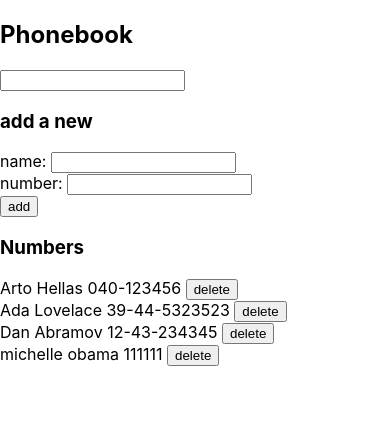
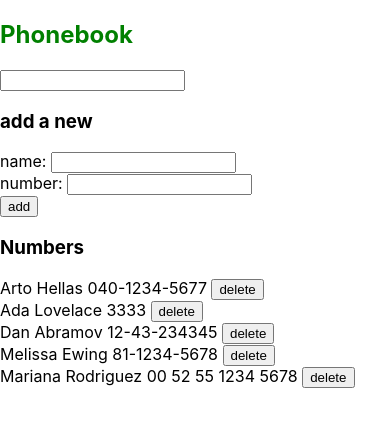
Before and after one commit to sainioan/fullstack2020, a React (Create React App) app in the folder part2/phonebook/: page / in a window 390 px wide. Shown: the top 426 px of the page. Built offline with nearby package versions, Linux system fonts and the light colour scheme; data requests are answered from the project's data file.

Commit message:
phonebookStyles

```diff
--- a/part2/phonebook/db.json
+++ b/part2/phonebook/db.json
@@ -2,12 +2,12 @@
   "persons": [
     {
       "name": "Arto Hellas",
-      "number": "040-123456",
+      "number": "040-1234-5677",
       "id": 1
     },
     {
       "name": "Ada Lovelace",
-      "number": "39-44-5323523",
+      "number": "3333",
       "id": 2
     },
     {
@@ -16,9 +16,14 @@
       "id": 3
     },
     {
-      "name": "michelle obama",
-      "number": "111111",
-      "id": 5
+      "name": "Melissa Ewing",
+      "number": "81-1234-5678",
+      "id": 6
+    },
+    {
+      "name": "Mariana Rodriguez",
+      "number": "00 52 55 1234 5678",
+      "id": 7
     }
   ]
 }
--- a/part2/phonebook/package.json
+++ b/part2/phonebook/package.json
@@ -9,6 +9,7 @@
     "axios": "^0.19.2",
     "react": "^16.13.1",
     "react-dom": "^16.13.1",
+    "react-notifications": "^1.6.0",
     "react-scripts": "3.4.1",
     "react-search-field": "^1.0.0"
   },
@@ -18,7 +19,6 @@
     "test": "react-scripts test",
     "eject": "react-scripts eject",
     "server": "json-server -p3001 --watch db.json"
-
   },
   "eslintConfig": {
     "extends": "react-app"
--- a/part2/phonebook/src/App.css
+++ b/part2/phonebook/src/App.css
@@ -36,6 +36,22 @@ li:before {
   font-size: calc(10px + 2vmin);
   color: white;
 }
+.messageToBeShown {
+  color: green;
+  font-size: 20x;
+  border-style: solid;
+  border-radius: 5px;
+  padding: 10px;
+  margin-bottom: 10px;
+}
+.errorToBeShown {
+  color: red;
+  font-size: 20px;
+  border-style: solid;
+  border-radius: 5px;
+  padding: 10px;
+  margin-bottom: 10px;
+}
 
 .App-link {
   color: #61dafb;
--- a/part2/phonebook/src/App.js
+++ b/part2/phonebook/src/App.js
@@ -1,17 +1,22 @@
 import React, { useState, useEffect } from 'react'
 import Persons from './components/Persons'
 import Filter from './components/Filter'
+import Notification from './components/Notification'
 import PersonForm from './components/PersonForm'
 import personsService from './services/persons';
+import './App.css';
+import './index.css';
 import axios from 'axios'
 
 
+
 const App = () => {
-	const [ persons, setPersons ] = useState([])
-	const [ newName, setNewName ] = useState('')
-	const [ newFilter, setNewFilter ] = useState('')
+	const [persons, setPersons] = useState([])
+	const [newName, setNewName] = useState('')
+	const [newFilter, setNewFilter] = useState('')
 	const [newNumber, setNewNumber] = useState('')
 	const [message, setMessage] = useState(null)
+	const [styleType, setStyleType ] = useState(null);
 
 	useEffect(() => {
 	personsService.
@@ -51,7 +56,9 @@ if (persons.some(contact => contact.name.toLowerCase() === personObject.name.toL
 		  type: `notification`,
 		  text: `${personObject.name} added`
 		}
-		setMessage(messageToBeShown)
+
+		setMessage(`${personObject.name} added`)
+		setStyleType('notification');
 		setTimeout(() => { setMessage(null) }, 5000)
 		setNewName('')
 		setNewNumber('')
@@ -62,7 +69,11 @@ if (persons.some(contact => contact.name.toLowerCase() === personObject.name.toL
 		  text: `${error.response.data.error}`
 		}
 		setMessage(errorToBeShown)
-		setTimeout(() => { setMessage(null) }, 5000)
+		setTimeout(() => {
+			setMessage(null)
+			setStyleType(null)
+		}, 5000)
+
 	  })
   }
 }
@@ -73,23 +84,31 @@ const updatePerson = (name, newNumber) => {
   personToBeUpdated.number = newNumber
 
   personsService.update(personToBeUpdated.id, personToBeUpdated)
-	.then(returnedPerson => {
-	  setPersons(persons.map(person => person.id !== personToBeUpdated.id ? person : returnedPerson))
+	.then(thisPerson => {
+	  setPersons(persons.map(person => person.id !== personToBeUpdated.id ? person : thisPerson))
 	})
-	.then(a => {
-	  const messageToBeShown = {
-		type: `notification`,
-		text: `${personToBeUpdated.name}'s number updated`
-	  }
-	  setMessage(messageToBeShown)
-	  setTimeout(() => { setMessage(null) }, 5000)
-	}).catch(error => {
+	.then(mess => {
+
+	  setMessage(`${personToBeUpdated.name}'s number updated`)
+	  setStyleType('notification')
+	  setTimeout(() => {
+		   setMessage(null)
+			setStyleType(null)
+		}, 5000)
+	})
+	.catch(error => {
 		const messageToBeShown = {
 			type: `error`,
 			text: `${personToBeUpdated.name} has already been deleted`
 		  }
 		setMessage(messageToBeShown)
-	  setTimeout(() => { setMessage(null) }, 5000)
+		setMessage(	`${personToBeUpdated.name} has already been deleted`)
+		setStyleType('error');
+        setTimeout(() => {
+		  setMessage(null)
+		  setStyleType(null);
+        }, 5000)
+
 	})
 
 }
@@ -107,9 +126,23 @@ const updatePerson = (name, newNumber) => {
 	};
 
 	const handleRemove = (id) => {
-		const entry = persons.find((person) => person.id === id);
-		const alert = window.confirm(`Are you sure you want to delete the entry ${entry.name}?`);
+
+		const personToBeUpdated = persons.find((person) => person.id === id);
+		const alert = window.confirm(`Are you sure you want to delete the entry ${personToBeUpdated.name}?`);
 		personsService.remove(id)
+		.catch(error => {
+			const messageToBeShown = {
+				type: 'error',
+				text: `${personToBeUpdated.name} has already been deleted`
+			  }
+			setStyleType('error')
+			setMessage(	`${personToBeUpdated.name} has already been deleted`)
+			setStyleType('error')
+			setTimeout(() => {
+				setMessage(null)
+				setStyleType(null)
+			  }, 5000)
+		})
 
 	.then(response => {
 	  const updatedPersons = persons.filter(person => person.id !== id)
@@ -121,6 +154,8 @@ const updatePerson = (name, newNumber) => {
 	return (
 		<div>
 			<Filter value={newFilter} onChange={handleFilterChange} />
+			<p></p>
+			<Notification message={message}  type={styleType} />
 			<PersonForm
 			newName={newName}
 			handleNameChange={handleNameChange}
--- /dev/null
+++ b/part2/phonebook/src/components/Notification.js
@@ -0,0 +1,26 @@
+import React from 'react'
+
+const Notification = ({ message, type }) => {
+  if (message === null) {
+    return null
+  } else{
+    if (type ==='error'){
+        return (
+            <div className='error'>
+              {message}
+            </div>
+          )
+      } else {
+          return (
+
+                <div className='notification'>
+                  {message}
+                </div>
+              )
+
+      }
+  }
+
+}
+
+export default Notification
--- a/part2/phonebook/src/components/Persons.js
+++ b/part2/phonebook/src/components/Persons.js
@@ -10,6 +10,7 @@ const Persons = ({persons, newFilter, remove}) => {
     {person.name} {person.number} <button onClick={() => remove(person.id)}>delete</button>
     </div>
   ))
+
 return(
   <div>
     <h3>Numbers</h3>
--- a/part2/phonebook/src/index.css
+++ b/part2/phonebook/src/index.css
@@ -14,14 +14,34 @@ ul {
 }
 
 li:before {
-  /* content: ''; */
+
   margin: 0px 0px 0px 0px;
   padding: 0px 0px 0px 0px;
   border: 0;
   padding-left: 0px;
-  /* padding-right: 1px; */
+
+}
+h2 {
+  color: green;
 }
 code {
-  font-family: source-code-pro, Menlo, Monaco, Consolas, 'Courier New',
-    monospace;
+	font-family: source-code-pro, Menlo, Monaco, Consolas, "Courier New", monospace;
 }
+.error {
+	color: red;
+	background: lightgray;
+	font-size: 20px;
+	border-style: solid;
+	border-radius: 5px;
+	padding: 15px;
+	margin-bottom: 15px;
+}
+.notification {
+	color: green;
+	background: lightgray;
+	font-size: 20px;
+	border-style: solid;
+	border-radius: 5px;
+	padding: 15px;
+	margin-bottom: 15px;
+}
```
Also changed, not shown: part2/phonebook/src/index.js (+1 -7 lines), 1 other file (tests, documents, lock files or other folders). Lines whose indentation alone changed are shown as unchanged.
